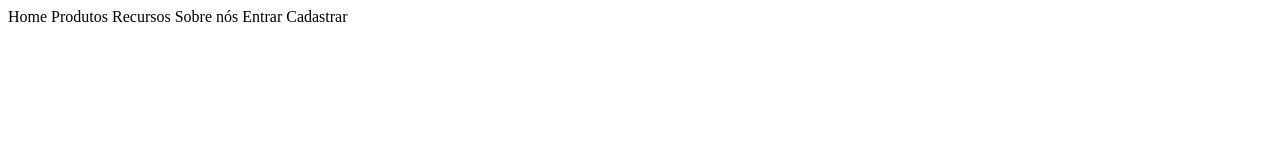
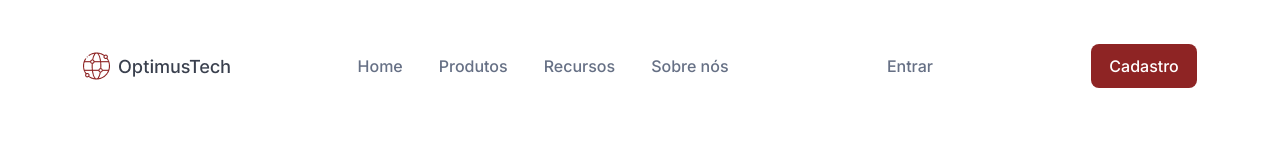
Before and after one commit to WMTRES/7-days-Of-Code, a plain HTML site: page index.html in a window 1280 px wide. Drawn offline with Linux system fonts and the light colour scheme.

Commit message:
Primeiro dia finalizado

```diff
--- a/Style.css
+++ b/Style.css
@@ -0,0 +1,58 @@
+@import url('https://fonts.googleapis.com/css2?family=Inter:wght@100;200;300;400;500;600;700;800;900&family=Montserrat:ital,wght@0,100;0,200;0,300;0,500;0,600;0,700;0,800;0,900;1,100;1,200;1,300;1,400;1,500;1,600;1,700;1,800;1,900&display=swap');
+
+:root{
+    --cor-branca: #ffffff;
+    --cor-vermelha: #8E2424;
+    --cor-azul: #101828;
+    --cor-azul-claro: #667085;
+    --cor-vermelha-opacidade: rgba(142, 36, 36, 0.05);
+    --cor-footer: 152, 162, 179, 1;
+    --cor-hover: #101828;
+    --fonte-primaria: 'Inter', sans-serif;
+}
+
+body{
+    box-sizing: border-box;
+    background-color: var(--cor-branca)
+}
+
+.cabecalho {
+    width: 100%;
+    margin: 44px 0;
+    background-color: var(--cor-branca);
+}
+
+.cabecalho-menu{
+    display: flex;
+    align-items: center;
+    justify-content: space-around;
+    padding: 0 32px;
+    gap: 40px;
+}
+
+.cabecalho-menu-link {
+    padding: 0 32px 0 0;
+    font-family: var(--fonte-primaria);
+    font-weight: 500;
+    text-decoration: none;
+    color: var(--cor-azul-claro);
+    font-size: 16px;
+    line-height: 24px;
+}
+
+.cabecalho-menu-button {
+    background-color: var(--cor-vermelha);
+    padding: 10px 18px;
+    border-radius: 8px;
+    font-family: var(--fonte-primaria);
+    font-weight: 500;
+    text-decoration: none;
+    color: var(--cor-branca);
+    font-size: 16px;
+    line-height: 24px;
+    transition: 0.3s all;
+}
+
+.cabecalho-menu-botao:hover{
+    background-color: var(--cor-hover);
+}
--- a/index.html
+++ b/index.html
@@ -1,22 +1,28 @@
 <!DOCTYPE html>
-<html lang="en">
+<html lang="pt-br">
 <head>
     <meta charset="UTF-8">
     <meta http-equiv="X-UA-Compatible" content="IE=edge">
     <meta name="viewport" content="width=device-width, initial-scale=1.0">
-    <title>OptimusTech</title>
+    <link rel="stylesheet" href="Style.css">
+    <title>Optimus Tech</title>
 </head>
+<body>
+    <header class="cabecalho">
+        <nav class="cabecalho-menu">
+            <img class="imagem-logo" src="Button base.png" alt="Logo Optimus Tech">
+            <div>
+                <a class="cabecalho-menu-link" href="">Home</a>
+                <a class="cabecalho-menu-link" href="">Produtos</a>
+                <a class="cabecalho-menu-link" href="">Recursos</a>
+                <a class="cabecalho-menu-link" href="">Sobre nós</a>
+            </div>
 
-<body>
-    <header>
-        <nav>
-            <a>Home</a>
-            <a>Produtos</a>
-            <a>Recursos</a>
-            <a>Sobre nós</a>
-            <a>Entrar</a>
-            <botton>Cadastrar</botton>
+                <a class="cabecalho-menu-link" href="">Entrar</a>
+                <a class="cabecalho-menu-button" href="">Cadastro</a>
+            </div>
         </nav>
     </header>
+
 </body>
 </html>
```
Also changed, not shown: Button base.png (added), worldwide 1 (Traced).png (deleted).
